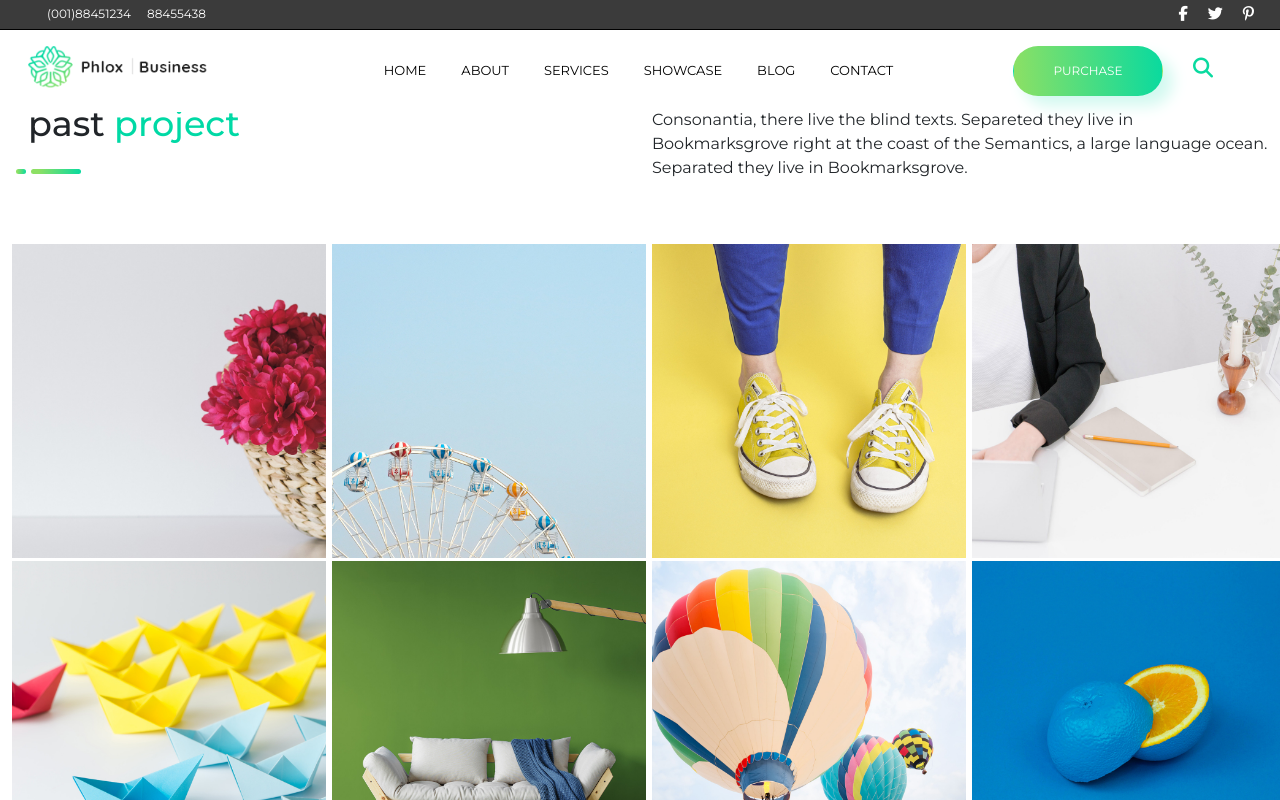
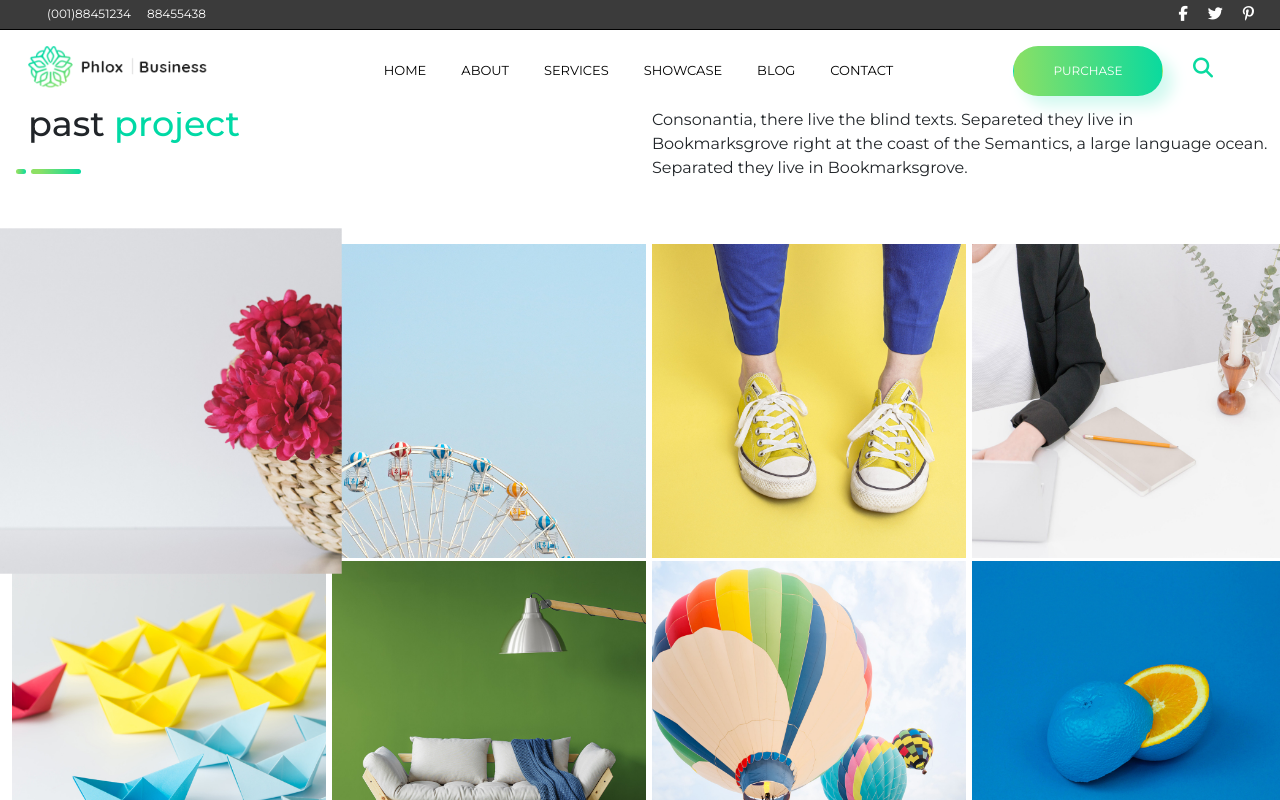
Before and after one commit to Francesco-Alquati/proj-html-vuejs, a Vue app: page / in a window 1280 px wide. In both pictures the pointer is over the picture 168 px from the left and 3223 px from the top of the page. Shown: the part 2823-3623 px from the top of the page. Built offline with nearby package versions, Linux system fonts and the light colour scheme.

Commit message:
[FIX]  Small Fixes

```diff
--- a/src/components/AppMainBottom.vue
+++ b/src/components/AppMainBottom.vue
@@ -90,6 +90,7 @@ img{
 }
 .square-img{
     margin-bottom: 3px;
+
 }
 button{
     background: rgb(9,218,159);
@@ -100,6 +101,8 @@ button{
     width: 150px;
     box-shadow: 10px 10px 15px #D2F9F0;
 }
-
+.square-img:hover{
+     transform: scale(1.1);
+}
 
 </style>
--- a/src/components/AppMainMiddle.vue
+++ b/src/components/AppMainMiddle.vue
@@ -8,8 +8,10 @@ export default {
         <div class="container-fluid">
             <div class="row">
                 <div class="col-6 mt-200 mb-200 p-100">
-                    <img class="img-top-a ms-2 architect" src="/images/busy-architect-PYVKWM4-1024x872.jpg" alt="">
-                    <img class="img-bottom-a architect" src="/images/busy-architect-PYVKWM4-1024x872.jpg" alt="">
+                    <div class="overlay">
+                        <img class="img-top-a ms-2 architect" src="/images/busy-architect-PYVKWM4-1024x872.jpg" alt="">
+                        <img class="img-bottom-a architect" src="/images/busy-architect-PYVKWM4-1024x872.jpg" alt="">
+                    </div>
                     <img class="img-top ms-4" src="/images/businesswoman-analysing-document-P8WSNMC-1024x820.jpg" alt="">
                     <img class="img-bottom" src="/images/businesswoman-analysing-document-P8WSNMC-1024x820.jpg" alt="">
                 </div>
@@ -70,4 +72,5 @@ img{
     background: linear-gradient(54deg, rgba(9,218,156,1) 8%, rgba(131,223,104,1) 81%);
 }
 
+
 </style>
```
